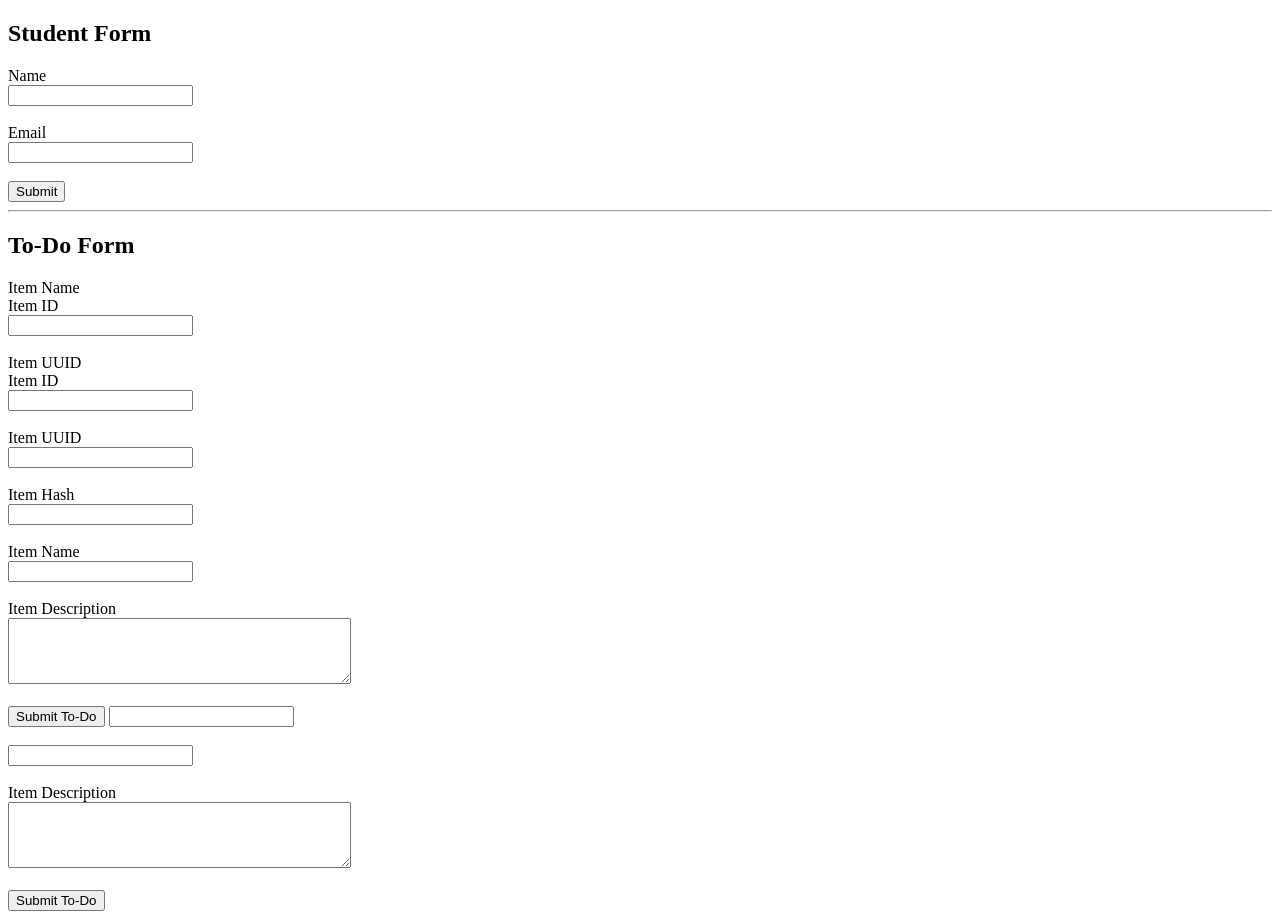
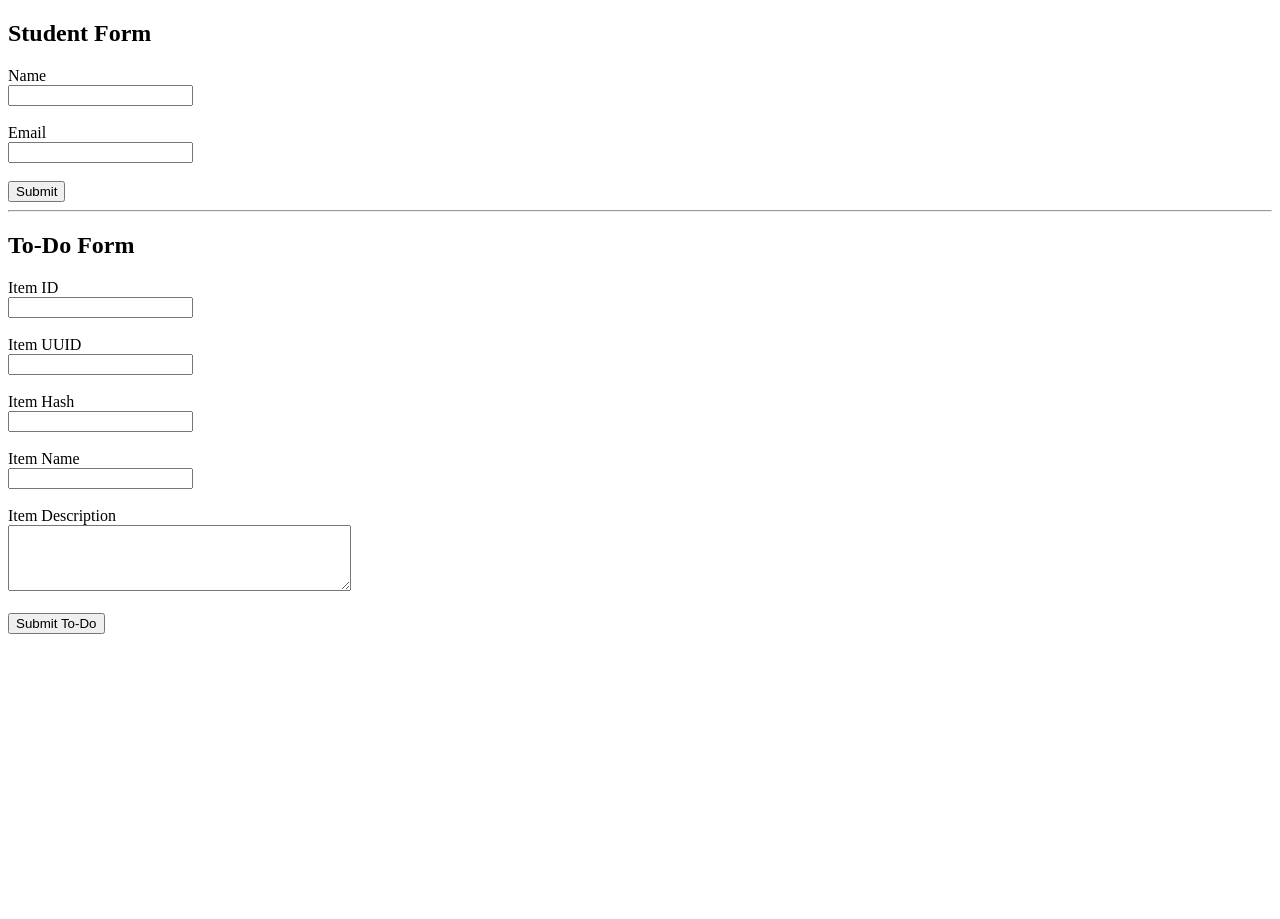
Before and after one commit to vish56/git-module-2, a Flask app: page / in a window 1280 px wide. After the commit the page ends 634 px from the top, so only its background shows below. Run offline with Flask 3, Linux system fonts and the light colour scheme.

```diff
--- a/templates/index.html
+++ b/templates/index.html
@@ -31,10 +31,6 @@
 
 <form action="/submittodoitem" method="POST">
 
-<label>Item Name</label><br>
-<label>Item ID</label><br>
-<input type="text" name="itemId" required><br><br>
-<label>Item UUID</label><br>
 <label>Item ID</label><br>
 <input type="text" name="itemId" required><br><br>
 
@@ -51,13 +47,6 @@
 <textarea name="itemDescription" rows="4" cols="40" required></textarea><br><br>
 
 <button type="submit">Submit To-Do</button>
-<input type="text" name="itemUUID" required><br><br>
-<input type="text" name="itemName" required><br><br>
-
-<label>Item Description</label><br>
-<textarea name="itemDescription" rows="4" cols="40" required></textarea><br><br>
-
-<button type="submit">Submit To-Do</button>
 
 </form>
 
```
